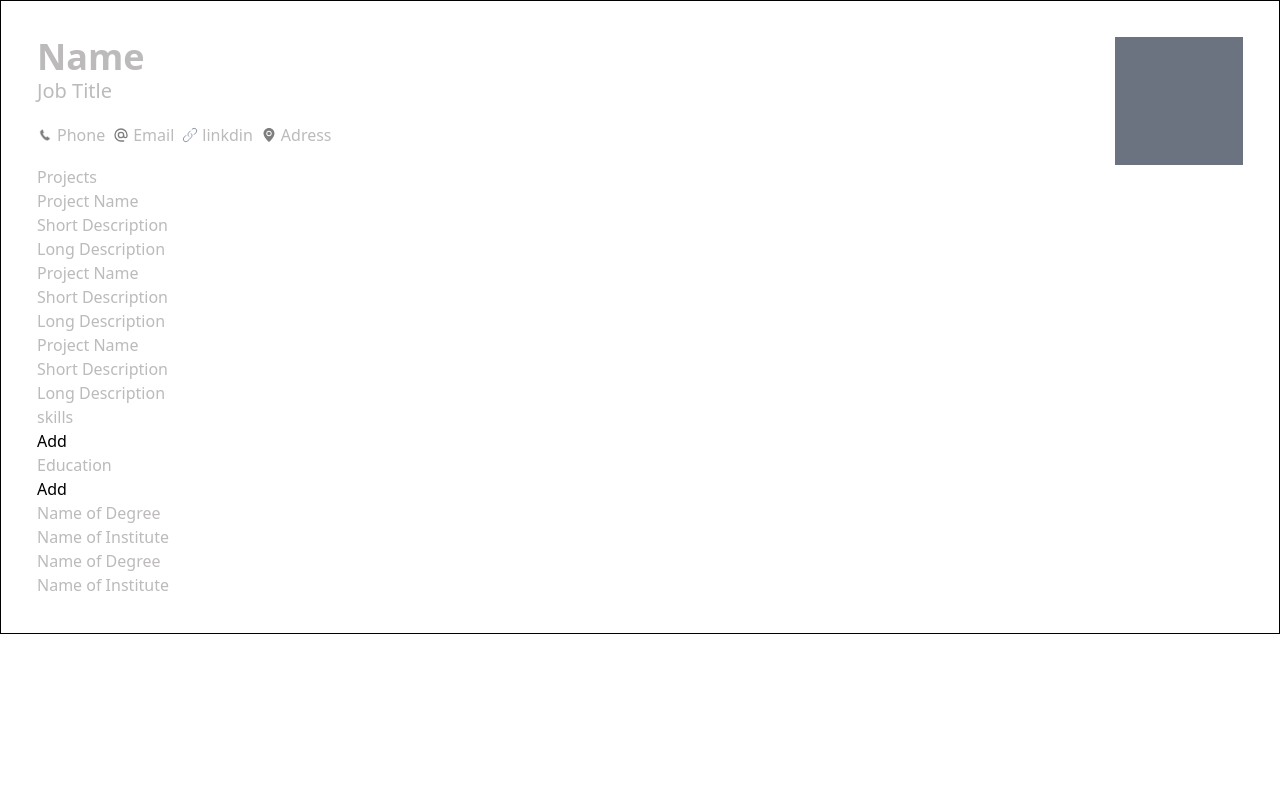
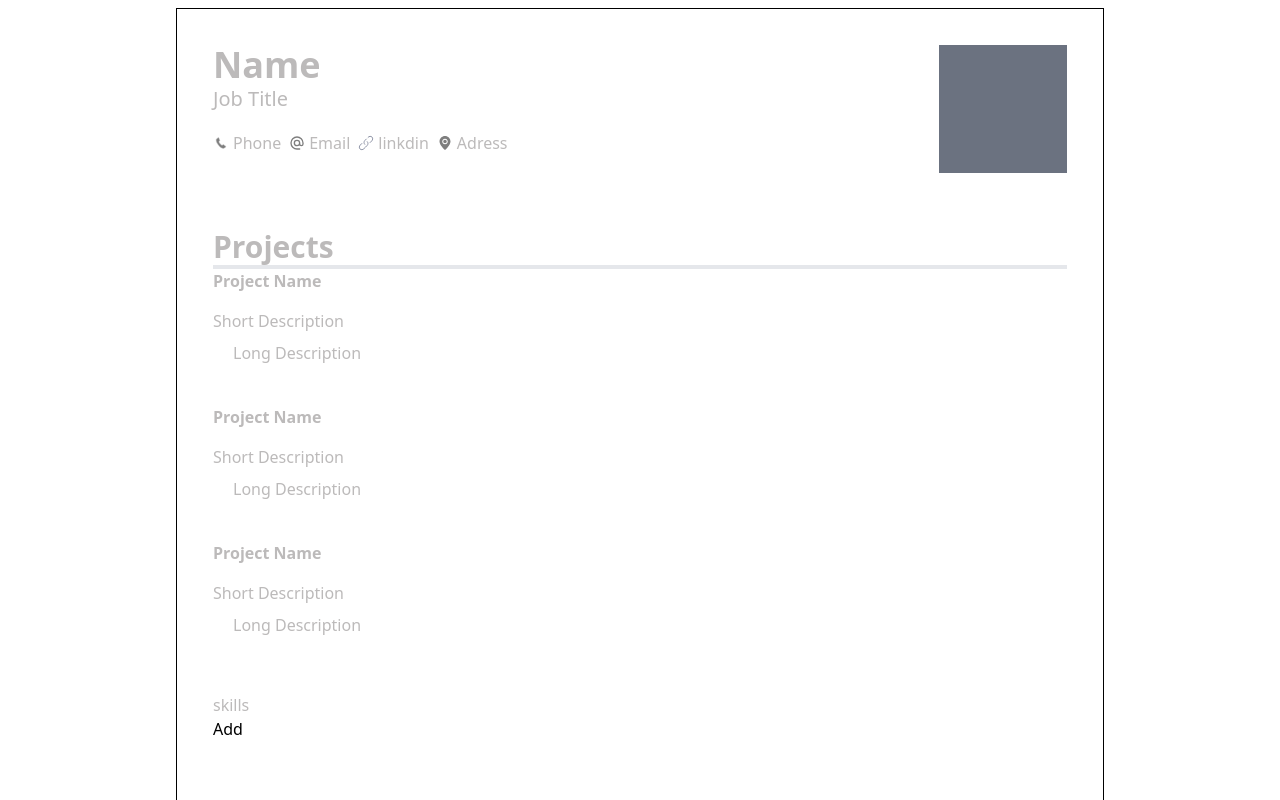
Before and after one commit to AbdulRehman164/CV-App, a React (Vite) app: page / in a window 1280 px wide. Shown: the top 800 px of the page. Built offline with nearby package versions, Linux system fonts and the light colour scheme.

Commit message:
work on projects feature

```diff
--- a/src/Components/CV.js
+++ b/src/Components/CV.js
@@ -5,7 +5,7 @@ import Education from './Education';
 
 const CV = () => {
     return (
-        <div className="p-9 border border-solid border-black">
+        <div className="p-9 mx-44 my-2 border border-solid border-black flex flex-col gap-y-14">
             <PersonalInfo />
             <Projects />
             <Skills />
--- a/src/Components/Input.js
+++ b/src/Components/Input.js
@@ -2,13 +2,14 @@ import './styles/Input.css';
 
 const Input = ({ placeholder, value, onChange, className }) => {
     return (
-        <li className={className + ' list-none'}>
+        <li className={'list-none ' + className}>
             <div
                 contentEditable={true}
                 spellCheck={false}
                 data-placeholder={placeholder}
-                value={value}
-                onInput={(e) => onChange(e.target.textContent)}
+                onInput={(e) => {
+                    onChange(e.target.textContent);
+                }}
                 className="focus:outline-none"
             ></div>
         </li>
--- a/src/Components/Projects.js
+++ b/src/Components/Projects.js
@@ -6,24 +6,27 @@ const Project = () => {
     const [shorDescription, setShortDescription] = useState('');
     const [longDescription, setLongDescription] = useState('');
     return (
-        <div>
-            <ul>
+        <div className="flex flex-col gap-4 text-gray-700">
             <Input
                 placeholder="Project Name"
                 value={projectName}
                 onChange={setProjectName}
+                className={'text-x font-semibold'}
             />
+            <div className="flex flex-col gap-2">
                 <Input
                     placeholder="Short Description"
                     value={shorDescription}
                     onChange={setShortDescription}
                 />
+
                 <Input
                     placeholder="Long Description"
                     value={longDescription}
                     onChange={setLongDescription}
+                    className="ml-5"
                 />
-            </ul>
+            </div>
         </div>
     );
 };
@@ -37,13 +40,16 @@ const Projects = () => {
                 value={heading}
                 onChange={setHeading}
                 id="heading"
+                className="text-3xl font-bold text-gray-700 border-b-4"
             />
+            <div className="flex flex-col gap-10">
                 {Array(3)
                     .fill('')
                     .map(() => (
                         <Project />
                     ))}
             </div>
+        </div>
     );
 };
 
```
Lines whose indentation alone changed are shown as unchanged.
